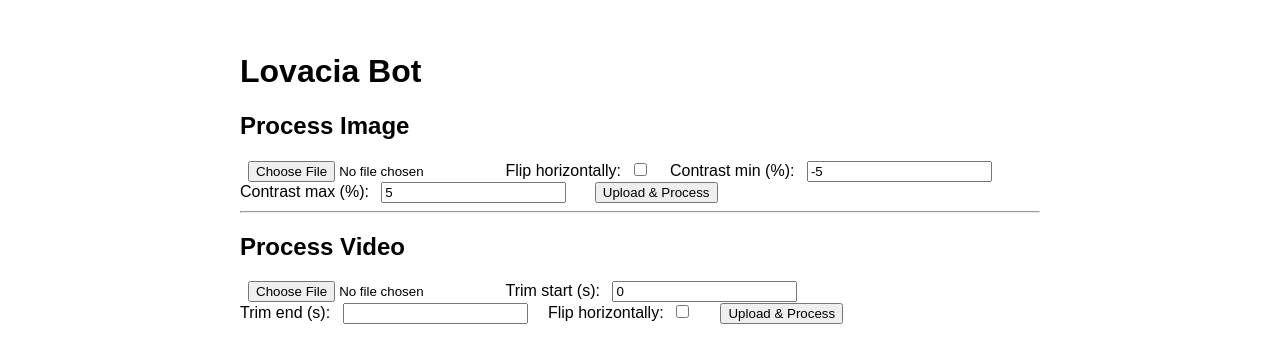
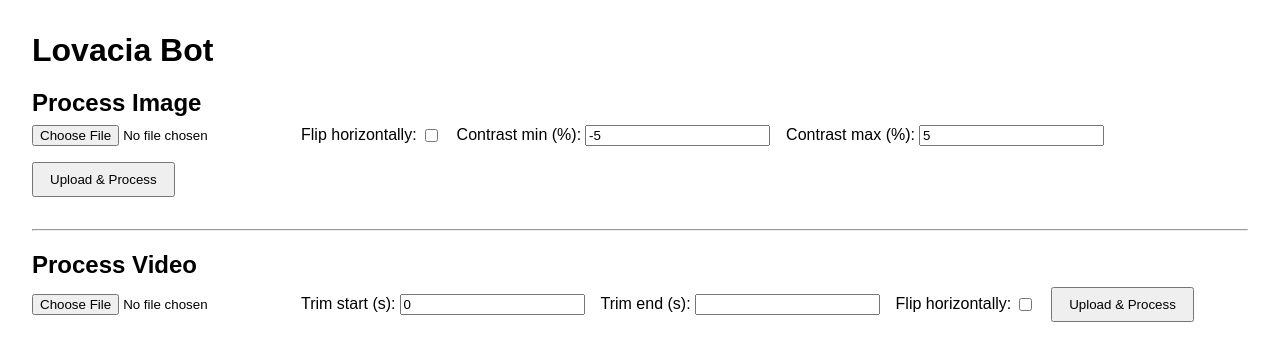
Before and after one commit to BrandonM01/lovacia-live, a Python web app: template templates/index.html in a window 1280 px wide. Shown: the top 363 px of the page. Run offline with Jinja, Linux system fonts and the light colour scheme; the template is opened without the code that fills it, so the values that code supplies are empty.

Commit message:
Update app.css

```diff
--- a/static/app.css
+++ b/static/app.css
@@ -1,51 +1,30 @@
 body {
-  max-width: 800px;
-  margin: auto;
-  padding: 2rem;
   font-family: sans-serif;
+  margin: 2rem;
 }
-.title {
-  text-align: center;
-  margin-bottom: 1rem;
+h1, h2 {
+  margin-bottom: 0.5rem;
 }
-.field {
-  margin: 1rem 0;
+section {
+  margin-bottom: 2rem;
+}
+form {
+  display: flex;
+  flex-wrap: wrap;
+  gap: 1rem;
+  align-items: center;
 }
 label {
-  display: inline-block;
-  margin-right: 1rem;
-}
-input, select, button {
-  margin-left: .5rem;
-}
-.gallery {
-  display: flex;
-  flex-wrap: wrap;
-}
-.gallery img {
-  max-width: 120px;
-  margin: .5rem;
-  border: 1px solid #ccc;
-}
-
-/* spinner overlay */
-#spinnerOverlay {
-  position: fixed;
-  top: 0; left: 0; right: 0; bottom: 0;
-  background: rgba(255,255,255,0.8);
   display: flex;
   align-items: center;
-  justify-content: center;
-  z-index: 999;
+  gap: 0.25rem;
 }
-.spinner {
-  width: 64px;
-  height: 64px;
-  border: 8px solid #ddd;
-  border-top-color: #007bff;
-  border-radius: 50%;
-  animation: spin 1s linear infinite;
+button {
+  padding: 0.5rem 1rem;
 }
-@keyframes spin {
-  to { transform: rotate(360deg); }
+#image-result img,
+#video-result video {
+  margin-top: 1rem;
+  max-width: 100%;
+  display: block;
 }
```
